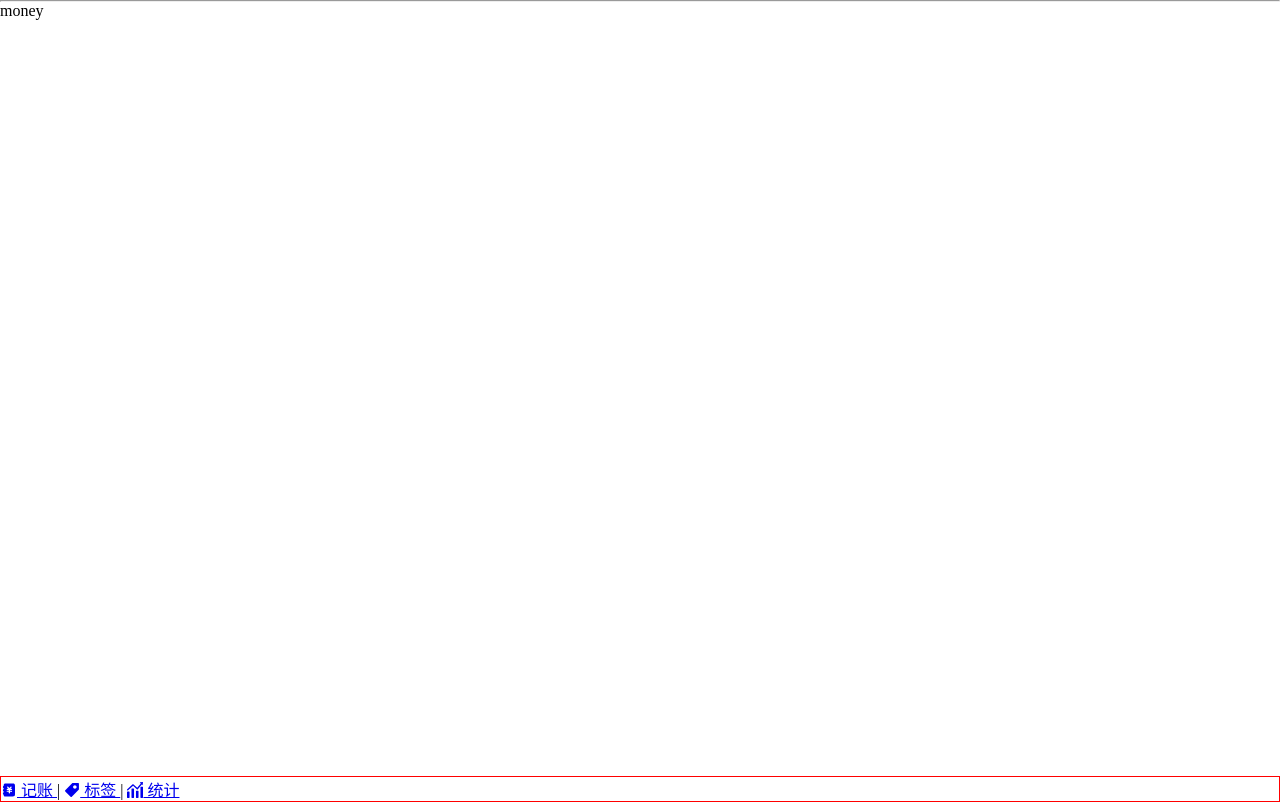
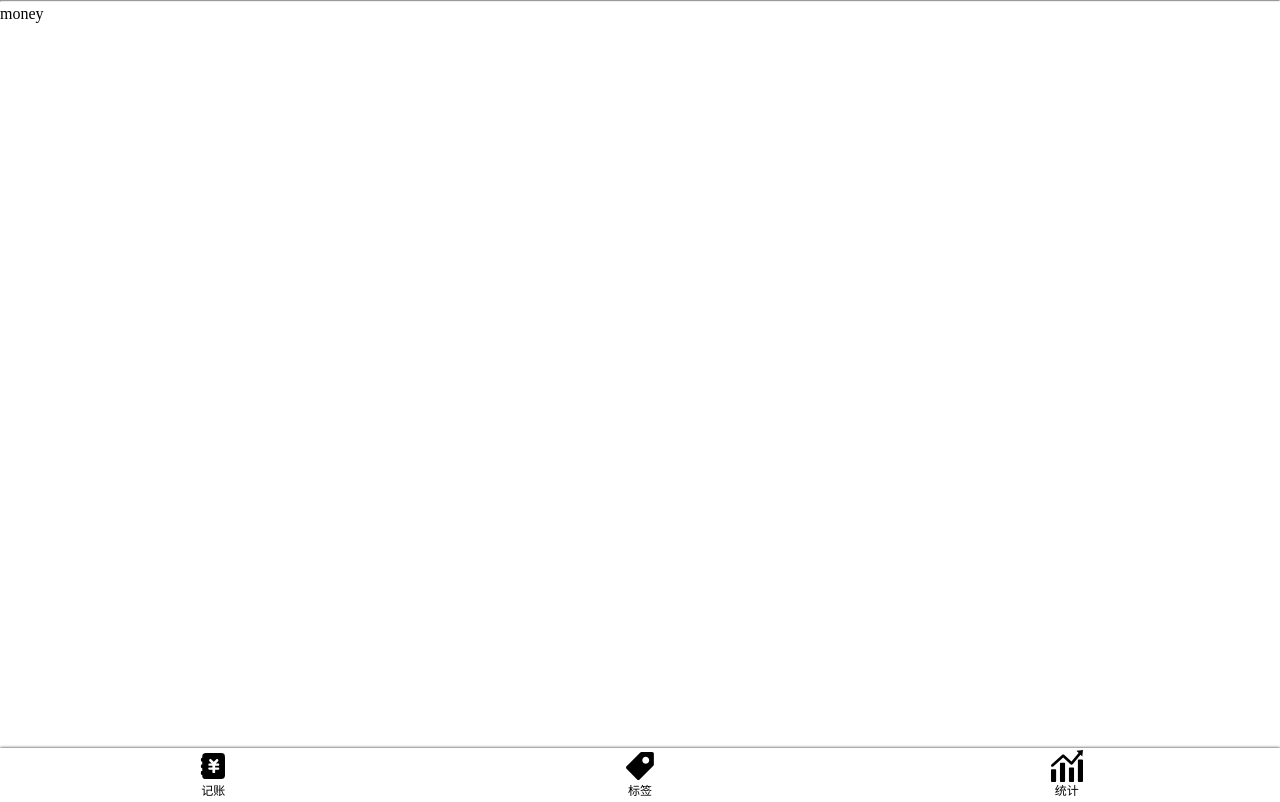
Before and after one commit to twoheartliu/muji-accounting, a Vue app: page /#/money in a window 1280 px wide. Built offline with nearby package versions, Linux system fonts and the light colour scheme.

Commit message:
添加 nav 样式

```diff
--- a/src/App.vue
+++ b/src/App.vue
@@ -11,4 +11,11 @@
     padding: 0;
     box-sizing: border-box;
   }
+  body {
+    line-height: 1.5;
+  }
+  a {
+    text-decoration: none;
+    color: inherit;
+  }
 </style>
--- a/src/components/Nav.vue
+++ b/src/components/Nav.vue
@@ -1,20 +1,18 @@
 <template>
-  <div class="nav">
-    <router-link to="/money">
+  <nav>
+    <router-link to="/money" class="item">
       <Icon type='money'/>
       记账
     </router-link>
-    |
-    <router-link to="/labels">
+    <router-link to="/labels" class="item">
       <Icon type="labels"/>
       标签
     </router-link>
-    |
-    <router-link to="/statistics">
+    <router-link to="/statistics" class="item">
       <Icon type="statistics"/>
       统计
     </router-link>
-  </div>
+  </nav>
 </template>
 
 <script lang="ts">
@@ -24,8 +22,25 @@
 </script>
 
 <style scoped lang="scss">
-  .nav {
-    border: 1px solid red;
+  nav {
+    display: flex;
+    box-shadow: 0 0 3px rgba(0, 0, 0, 0.85);
+    flex-direction: row;
+    font-size: 12px;
+
+    > .item {
+      width: 33.33333%;
+      display: flex;
+      flex-direction: column;
+      justify-content: center;
+      align-items: center;
+      padding: 2px 0;
+    }
+
+    .icon {
+      width: 32px;
+      height: 32px;
+    }
   }
 
 </style>
```
Also changed, not shown: .eslintrc.js.
